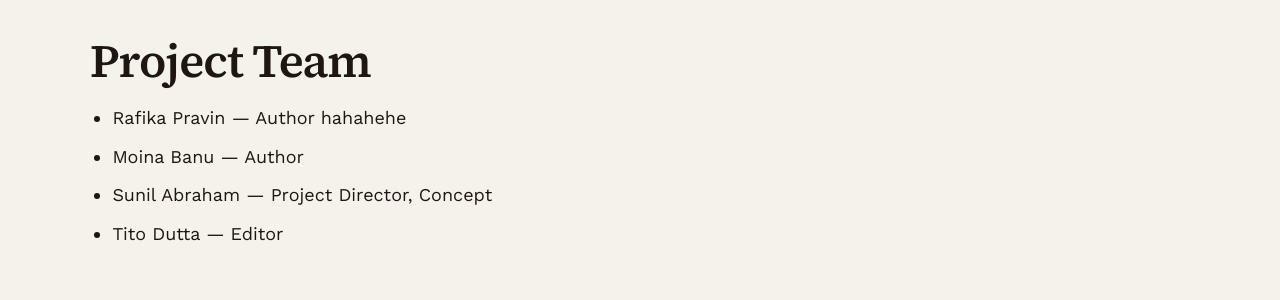
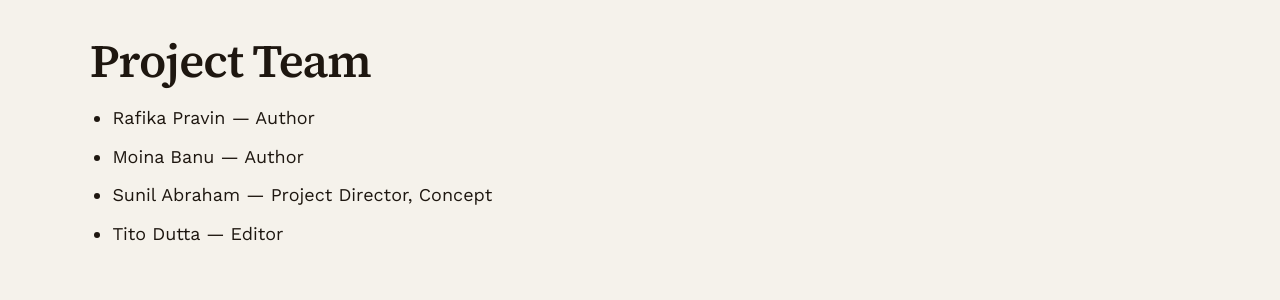
Before and after one commit to sunilabrahamindia/tikri, a Jekyll site: the page built from index.md, in a window 1280 px wide and 900 px high, scrolled down 1160 px. Shown: the part 153-453 px from the top of the window. Built offline with Jekyll 4.4.1, drawn with Linux system fonts in a browser that asks for light colours.

```diff
--- a/index.md
+++ b/index.md
@@ -33,7 +33,7 @@ Gratis digital infrastructure (Git-based publishing)
 AI-assisted workflows for organising, describing, translating, and producing a book.
 
 ## Project Team
-- Rafika Pravin — Author  hahahehe
+- Rafika Pravin — Author
 - Moina Banu — Author
 - Sunil Abraham — Project Director, Concept
 - Tito Dutta — Editor
```
